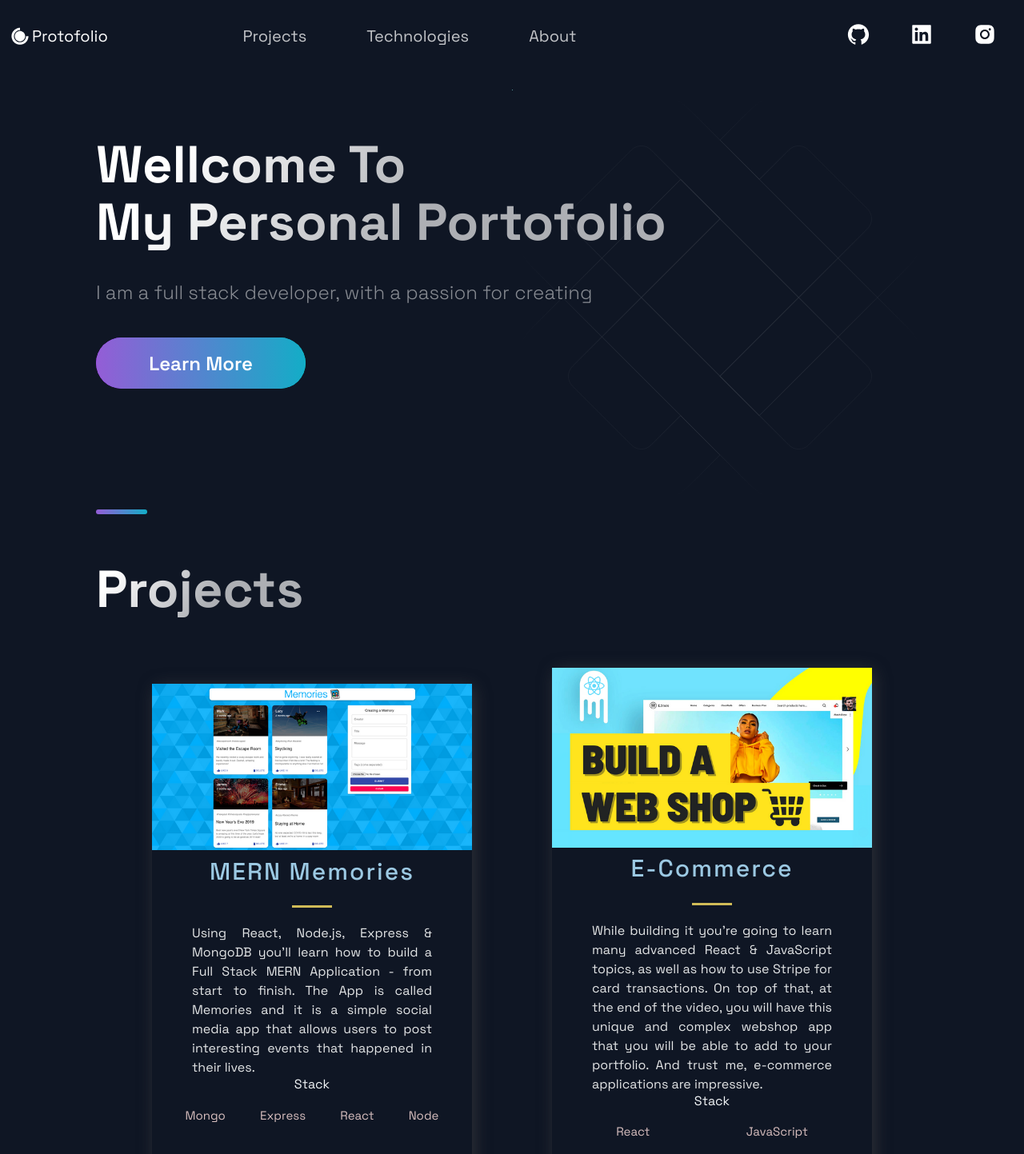
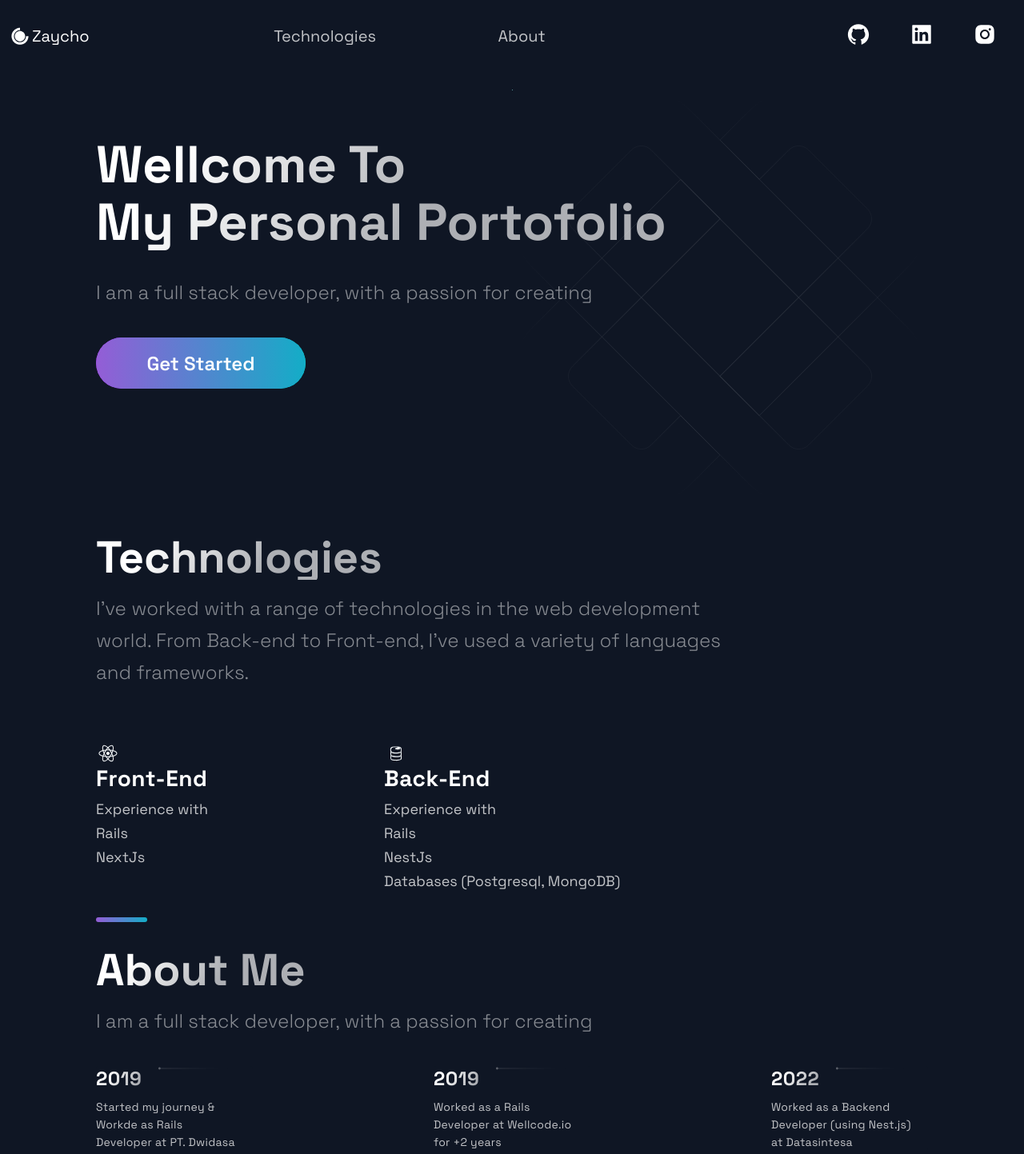
Before and after one commit to zaychoer/portofolio-web, a Next.js app: page / in a window 1280 px wide. Shown: the top 1443 px of the page at 80% size. Built offline with nearby package versions, Linux system fonts and the light colour scheme.

Commit message:
update content

```diff
--- a/components/Footer/Footer.js
+++ b/components/Footer/Footer.js
@@ -1,7 +1,11 @@
-import React from "react";
-import { AiFillGithub, AiFillInstagram, AiFillLinkedin } from "react-icons/ai";
+import React from 'react';
+import {
+  AiFillGithub,
+  AiFillInstagram,
+  AiFillLinkedin,
+} from 'react-icons/ai';
 
-import { SocialIcons } from "../Header/HeaderStyles";
+import { SocialIcons } from '../Header/HeaderStyles';
 import {
   CompanyContainer,
   FooterWrapper,
@@ -12,7 +16,7 @@ import {
   Slogan,
   SocialContainer,
   SocialIconsContainer,
-} from "./FooterStyles";
+} from './FooterStyles';
 
 const Footer = () => {
   return (
@@ -20,7 +24,9 @@ const Footer = () => {
       <LinkList>
         <LinkColumn>
           <LinkTitle>Call</LinkTitle>
-          <LinkItem href="tel:+6285715834707">+62 857-1583-4707</LinkItem>
+          <LinkItem href="tel:+6285715834707">
+            +62 857-1583-4707
+          </LinkItem>
         </LinkColumn>
         <LinkColumn>
           <LinkTitle>Email</LinkTitle>
@@ -31,7 +37,7 @@ const Footer = () => {
       </LinkList>
       <SocialIconsContainer>
         <CompanyContainer>
-          <Slogan>Innovating one project at a time</Slogan>
+          {/* <Slogan>Innovating one project at a time</Slogan> */}
         </CompanyContainer>
         <SocialContainer>
           <SocialIcons href="https://github.com/zaychoer">
--- a/components/Header/Header.js
+++ b/components/Header/Header.js
@@ -1,7 +1,11 @@
-import Link from "next/link";
-import React from "react";
-import { AiFillGithub, AiFillInstagram, AiFillLinkedin } from "react-icons/ai";
-import { DiCssdeck } from "react-icons/di";
+import Link from 'next/link';
+import React from 'react';
+import {
+  AiFillGithub,
+  AiFillInstagram,
+  AiFillLinkedin,
+} from 'react-icons/ai';
+import { DiCssdeck } from 'react-icons/di';
 
 import {
   Container,
@@ -11,7 +15,7 @@ import {
   NavLink,
   SocialIcons,
   Span,
-} from "./HeaderStyles";
+} from './HeaderStyles';
 
 const Header = () => (
   <Container>
@@ -19,21 +23,21 @@ const Header = () => (
       <Link href="/">
         <a
           style={{
-            display: "flex",
-            alignItems: "center",
-            color: "white",
+            display: 'flex',
+            alignItems: 'center',
+            color: 'white',
           }}
         >
-          <DiCssdeck size="3rem" /> <Span>Protofolio</Span>
+          <DiCssdeck size="3rem" /> <Span>Zaycho</Span>
         </a>
       </Link>
     </Div1>
     <Div2>
-      <li>
+      {/* <li>
         <Link href="#projects">
           <NavLink>Projects</NavLink>
         </Link>
-      </li>
+      </li> */}
       <li>
         <Link href="#tech">
           <NavLink>Technologies</NavLink>
--- a/components/Hero/Hero.js
+++ b/components/Hero/Hero.js
@@ -1,12 +1,12 @@
-import React from "react";
+import React from 'react';
 
 import {
   Section,
   SectionText,
   SectionTitle,
-} from "../../styles/GlobalComponents";
-import Button from "../../styles/GlobalComponents/Button";
-import { LeftSection } from "./HeroStyles";
+} from '../../styles/GlobalComponents';
+import Button from '../../styles/GlobalComponents/Button';
+import { LeftSection } from './HeroStyles';
 
 const Hero = (props) => (
   <Section row nopadding>
@@ -18,8 +18,12 @@ const Hero = (props) => (
       <SectionText>
         I am a full stack developer, with a passion for creating
       </SectionText>
-      <Button onClick={() => (window.location = "https://google.com")}>
-        Learn More
+      <Button
+        onClick={() =>
+          (window.location = 'https://wa.me/6285715834707')
+        }
+      >
+        Get Started
       </Button>
     </LeftSection>
   </Section>
--- a/components/Technologies/Technologies.js
+++ b/components/Technologies/Technologies.js
@@ -1,26 +1,26 @@
-import React from "react";
-import { DiFirebase, DiReact, DiZend } from "react-icons/di";
+import React from 'react';
+import { DiFirebase, DiReact, DiZend } from 'react-icons/di';
 import {
   Section,
   SectionDivider,
   SectionText,
   SectionTitle,
-} from "../../styles/GlobalComponents";
+} from '../../styles/GlobalComponents';
 import {
   List,
   ListContainer,
   ListItem,
   ListParagraph,
   ListTitle,
-} from "./TechnologiesStyles";
+} from './TechnologiesStyles';
 
 const Technologies = () => (
   <Section id="tech">
     <SectionTitle>Technologies</SectionTitle>
     <SectionText>
-      I&apos;ve worked with a range of technologies in the web development
-      world. From Back-end to Front-end, I&apos;ve used a variety of languages
-      and frameworks.
+      I&apos;ve worked with a range of technologies in the web
+      development world. From Back-end to Front-end, I&apos;ve used a
+      variety of languages and frameworks.
     </SectionText>
     <List>
       <ListItem>
@@ -29,7 +29,8 @@ const Technologies = () => (
           <ListTitle>Front-End</ListTitle>
           <ListParagraph>
             Experience with <br />
-            React.js
+            Rails <br />
+            NextJs <br />
           </ListParagraph>
         </ListContainer>
       </ListItem>
@@ -39,11 +40,13 @@ const Technologies = () => (
           <ListTitle>Back-End</ListTitle>
           <ListParagraph>
             Experience with <br />
-            Node and Databases
+            Rails <br />
+            NestJs <br />
+            Databases (Postgresql, MongoDB) <br />
           </ListParagraph>
         </ListContainer>
       </ListItem>
-      <ListItem>
+      {/* <ListItem>
         <DiZend size="3rem" />
         <ListContainer>
           <ListTitle>UI/UX</ListTitle>
@@ -52,7 +55,7 @@ const Technologies = () => (
             tools like Figma
           </ListParagraph>
         </ListContainer>
-      </ListItem>
+      </ListItem> */}
     </List>
     <SectionDivider />
   </Section>
--- a/constants/constants.js
+++ b/constants/constants.js
@@ -1,16 +1,18 @@
 export const projects = [
   {
     title: 'MERN Memories',
-    description: "Using React, Node.js, Express & MongoDB you'll learn how to build a Full Stack MERN Application - from start to finish. The App is called Memories and it is a simple social media app that allows users to post interesting events that happened in their lives.",
-      image: '/images/1.png',
-      tags: ['Mongo', 'Express', 'React', 'Node'],
+    description:
+      "Using React, Node.js, Express & MongoDB you'll learn how to build a Full Stack MERN Application - from start to finish. The App is called Memories and it is a simple social media app that allows users to post interesting events that happened in their lives.",
+    image: '/images/1.png',
+    tags: ['Mongo', 'Express', 'React', 'Node'],
     source: 'https://google.com',
     visit: 'https://google.com',
     id: 0,
   },
   {
     title: 'E-Commerce',
-    description:"While building it you're going to learn many advanced React & JavaScript topics, as well as how to use Stripe for card transactions. On top of that, at the end of the video, you will have this unique and complex webshop app that you will be able to add to your portfolio. And trust me, e-commerce applications are impressive.",
+    description:
+      "While building it you're going to learn many advanced React & JavaScript topics, as well as how to use Stripe for card transactions. On top of that, at the end of the video, you will have this unique and complex webshop app that you will be able to add to your portfolio. And trust me, e-commerce applications are impressive.",
     image: '/images/2.png',
     tags: ['React', 'JavaScript'],
     source: 'https://google.com',
@@ -19,16 +21,18 @@ export const projects = [
   },
   {
     title: 'WebRTC App',
-    description: "This is a code repository for the corresponding YouTube video. In this tutorial, we're going to build and deploy a React Video Chat Application using WebRTC.",
-      image: '/images/3.jpg',
-      tags: ['React', 'WebRTC'],
+    description:
+      "This is a code repository for the corresponding YouTube video. In this tutorial, we're going to build and deploy a React Video Chat Application using WebRTC.",
+    image: '/images/3.jpg',
+    tags: ['React', 'WebRTC'],
     source: 'https://google.com',
     visit: 'https://google.com',
     id: 2,
   },
   {
     title: 'Unichat',
-    description: "This is a code repository for the corresponding video tutorial. In this video, we will create a full Realtime Chat Application",
+    description:
+      'This is a code repository for the corresponding video tutorial. In this video, we will create a full Realtime Chat Application',
     image: '/images/4.jpg',
     tags: ['React', 'ChatEngine', 'Firebase'],
     source: 'https://google.com',
@@ -38,9 +42,18 @@ export const projects = [
 ];
 
 export const TimeLineData = [
-  { year: 2017, text: 'Started my journey', },
-  { year: 2018, text: 'Worked as a freelance developer', },
-  { year: 2019, text: 'Founded JavaScript Mastery', },
-  { year: 2020, text: 'Shared my projects with the world', },
-  { year: 2021, text: 'Started my own platform', },
+  {
+    year: 2019,
+    text: 'Started my journey & Workde as Rails Developer at PT. Dwidasa Samsara Indonesia for 3 months',
+  },
+  {
+    year: 2019,
+    text: 'Worked as a Rails Developer at Wellcode.io for +2 years',
+  },
+  {
+    year: 2022,
+    text: 'Worked as a Backend Developer (using Nest.js) at Datasintesa',
+  },
+  // { year: 2020, text: 'Shared my projects with the world' },
+  // { year: 2021, text: 'Started my own platform' },
 ];
--- a/pages/index.js
+++ b/pages/index.js
@@ -1,11 +1,11 @@
-import Acomplishments from "../components/Acomplishments/Acomplishments";
-import BgAnimation from "../components/BackgrooundAnimation/BackgroundAnimation";
-import Hero from "../components/Hero/Hero";
-import Projects from "../components/Projects/Projects";
-import Technologies from "../components/Technologies/Technologies";
-import Timeline from "../components/TimeLine/TimeLine";
-import { Layout } from "../layout/Layout";
-import { Section } from "../styles/GlobalComponents";
+import Acomplishments from '../components/Acomplishments/Acomplishments';
+import BgAnimation from '../components/BackgrooundAnimation/BackgroundAnimation';
+import Hero from '../components/Hero/Hero';
+import Projects from '../components/Projects/Projects';
+import Technologies from '../components/Technologies/Technologies';
+import Timeline from '../components/TimeLine/TimeLine';
+import { Layout } from '../layout/Layout';
+import { Section } from '../styles/GlobalComponents';
 
 const Home = () => {
   return (
@@ -14,10 +14,10 @@ const Home = () => {
         <Hero />
         <BgAnimation />
       </Section>
-      <Projects />
+      {/* <Projects /> */}
       <Technologies />
       <Timeline />
-      <Acomplishments />
+      {/* <Acomplishments /> */}
     </Layout>
   );
 };
```
Also changed, not shown: 2 other files (tests, documents, lock files or other folders).
